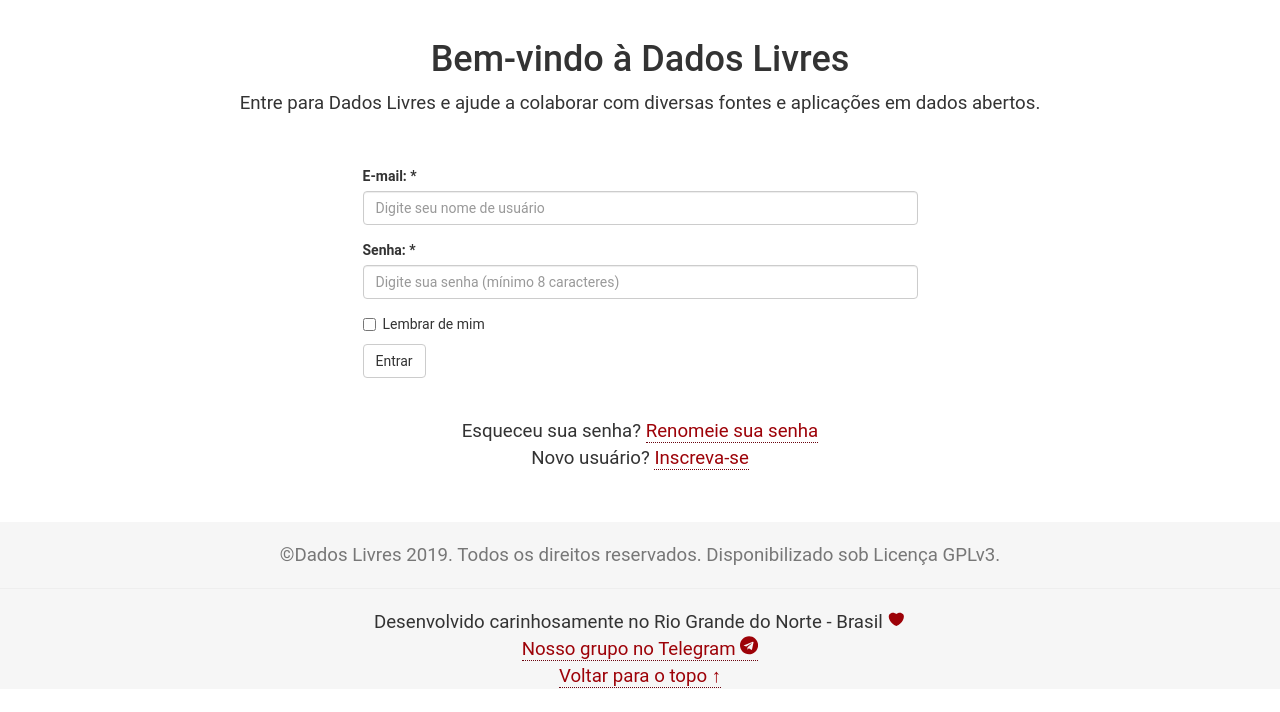
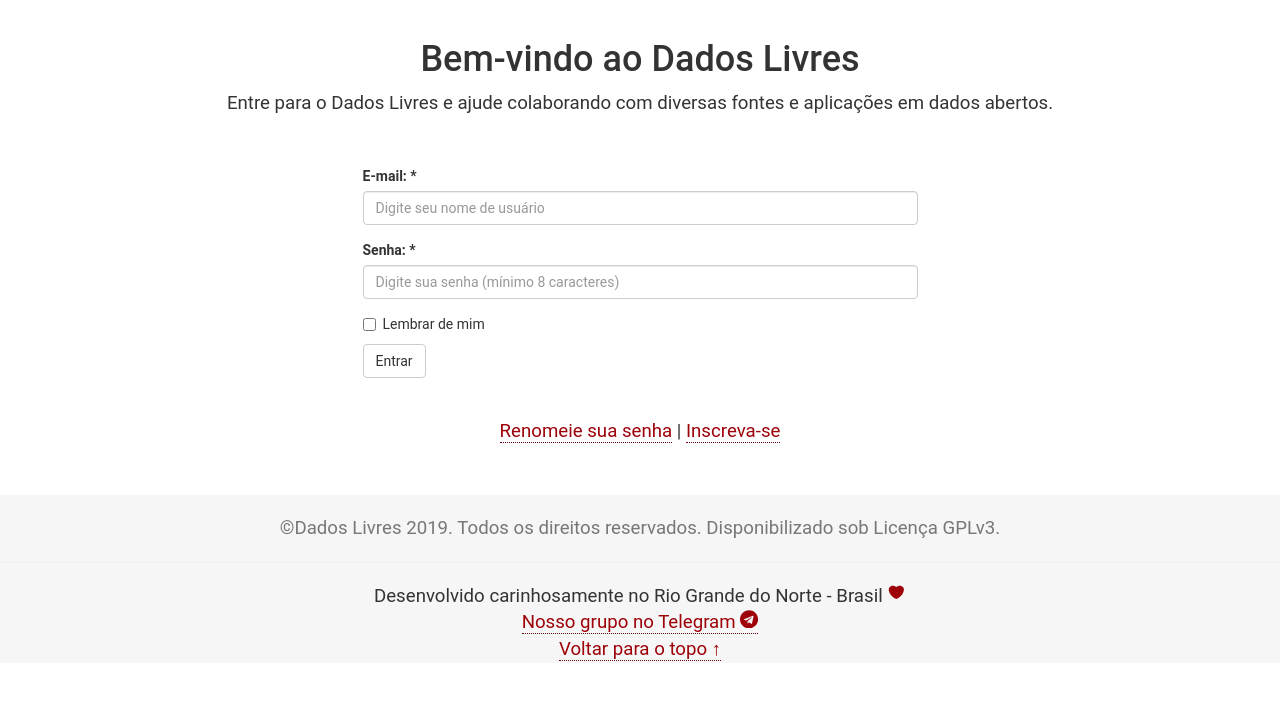
Before and after one commit to pbaesse/dados-livres, a Flask app: page /auth/login in a window 1280 px wide. Shown: the part 52-764 px from the top of the page. Run offline with Flask 2, Linux system fonts and the light colour scheme; data that the repository does not hold is empty; some libraries are stand-ins or nearby versions.

Commit message:
atualizei título e linls

```diff
--- a/app/templates/auth/login.html
+++ b/app/templates/auth/login.html
@@ -1,8 +1,8 @@
 {% extends "base.html" %}
 {% import 'bootstrap/wtf.html' as wtf %}
 {% block app_content %}
-  <h1 class="text-center">{{ _('Bem-vindo à Dados Livres') }}</h1>
-  <p class="text-center">{{ _('Entre para Dados Livres e ajude a colaborar com
+  <h1 class="text-center">{{ _('Bem-vindo ao Dados Livres') }}</h1>
+  <p class="text-center">{{ _('Entre para o Dados Livres e ajude colaborando com
     diversas fontes e aplicações em dados abertos.') }}</p><br><br>
   <div class="row">
     <div class="col-md-3"></div>
@@ -11,7 +11,9 @@
     </div>
     <div class="col-md-3"></div>
   </div><br><br>
-  <p class="text-center">{{_('Esqueceu sua senha?')}}
-    <a href="{{ url_for( 'auth.reset_password_request' ) }}" id="color-red">{{_('Renomeie sua senha')}}</a><br>
-    {{_('Novo usuário?')}} <a href="{{ url_for( 'auth.register' ) }}" id="color-red">{{_('Inscreva-se')}}</a></p>
+  <p class="text-center">
+    <a href="{{ url_for( 'auth.reset_password_request' ) }}" id="color-red">
+    {{_('Renomeie sua senha')}}</a> |
+    <a href="{{ url_for( 'auth.register_request' ) }}" id="color-red">
+      {{_('Inscreva-se')}}</a></p>
 {% endblock %}
```
